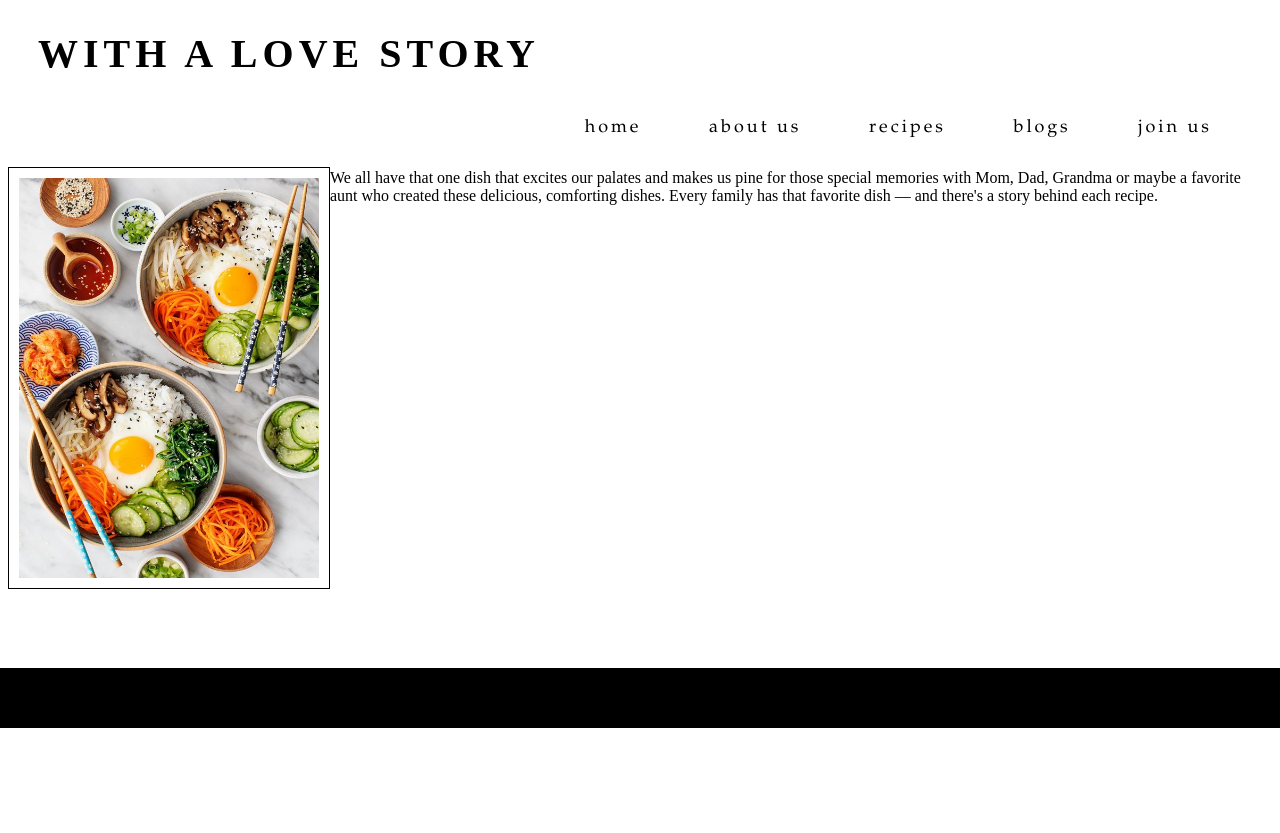
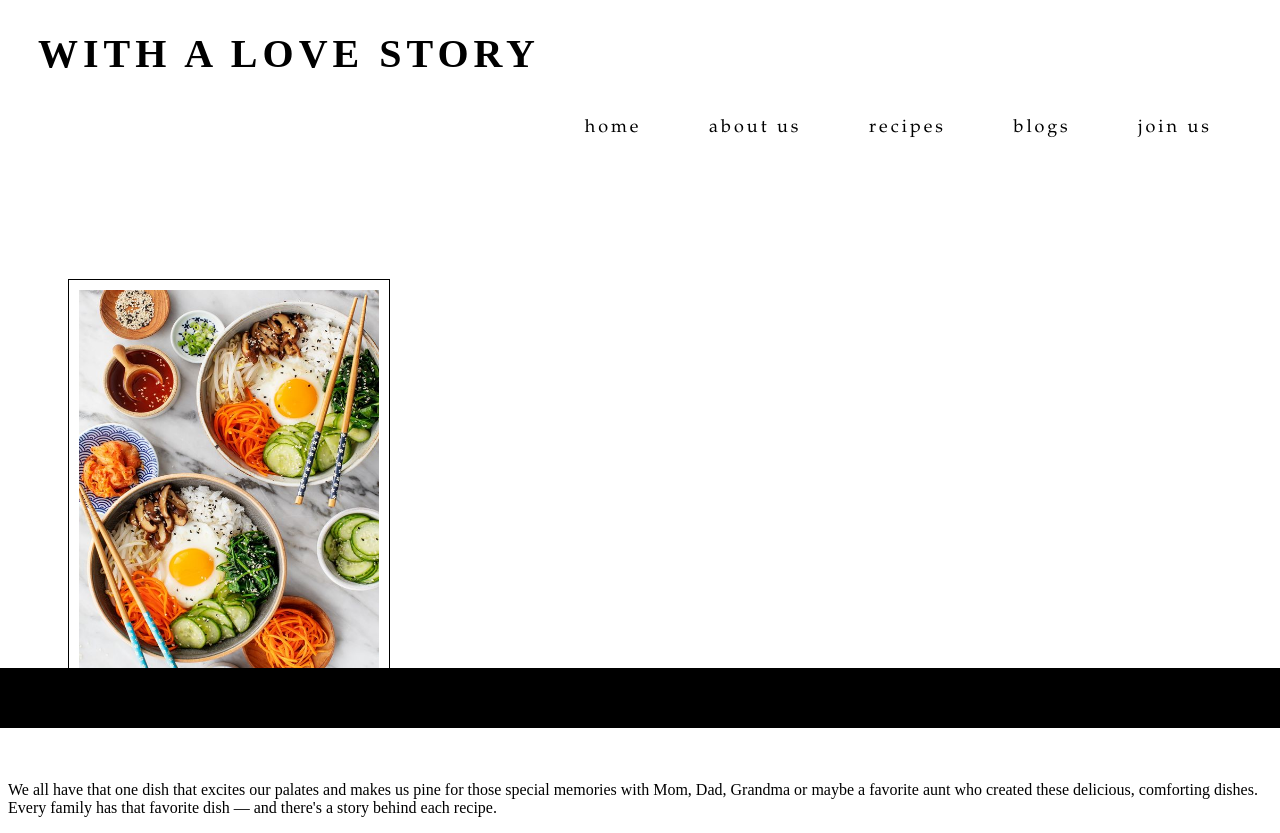
Before and after one commit to lucieortega/Bookrecipe, a PHP site: page /about_us.php in a window 1280 px wide. Shown: the part 72-905 px from the top of the page. Before the commit the page ends 800 px from the top, so only its background shows below. Run offline with PHP 8.4, Linux system fonts and the light colour scheme.

Commit message:
fix some pb
Signed-off-by: lucieortega <102424066+lucieortega@users.noreply.github.com>

```diff
--- a/about_us.php
+++ b/about_us.php
@@ -21,8 +21,6 @@
 
 <h3>With a love story</h3>
 
-
-            <img class="ramen" src="ramen.jpeg" style='float: left;' alt="ramen bowl"/>
 <body>
 
 <?php
@@ -32,6 +30,10 @@
     ?>
 
 </body>
+<div class="imgContainer">
+        <!-- <div class="img-with-text"> -->
+            <img class="ramen" src="ramen.jpeg" style='float: left;' alt="ramen bowl"/>
+            </div>
 <p> We all have that one dish that excites our palates and makes us pine for those special memories
        with Mom, Dad, Grandma or maybe a favorite aunt who created these delicious, comforting dishes.
        Every family has that favorite dish — and there's a story behind each recipe.
```
